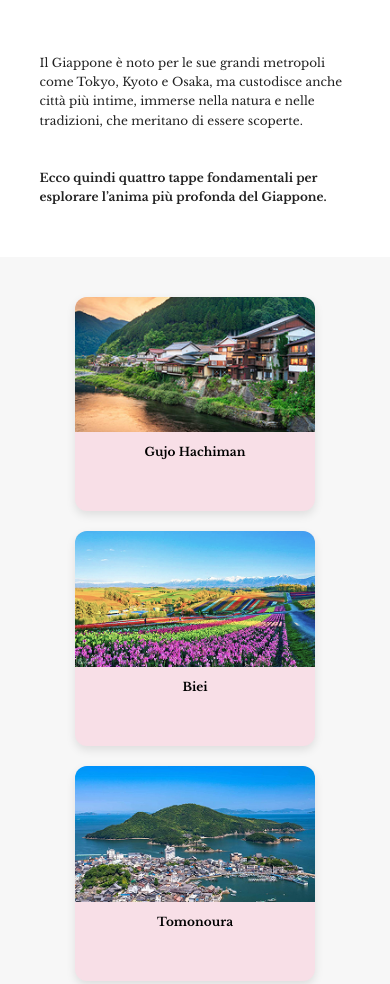
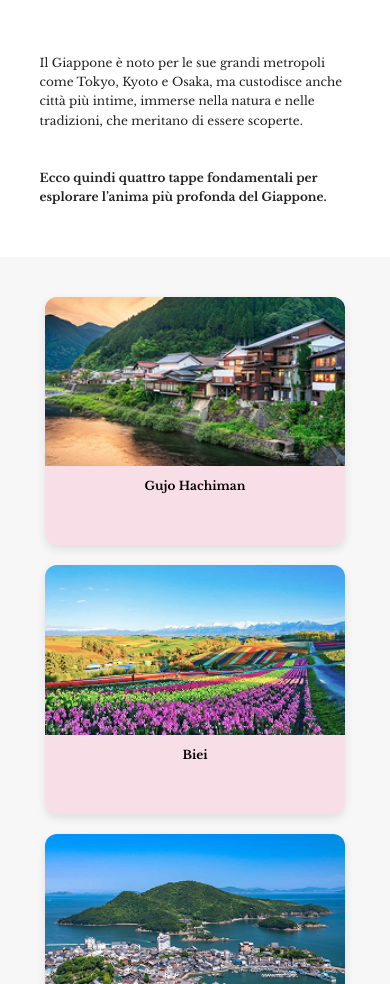
Before and after one commit to barbaramariaritabotta/DiscoveryJapan-sito-esame, a plain HTML site: page index.html in a window 390 px wide. Shown: the part 327-1311 px from the top of the page. Drawn offline with nearby package versions, Linux system fonts and the light colour scheme.

Commit message:
aggiunta di informazioni responsive alle card + meta viewport alla homepage

```diff
--- a/index.html
+++ b/index.html
@@ -2,6 +2,8 @@
 <html lang="it">
 <head>
   <meta charset="UTF-8">
+  <meta name="viewport" content="width=device-width, initial-scale=1.0">
+
   <title>DiscoveryJapan</title>
   <link rel="stylesheet" href="style.css">
 <link href="https://fonts.googleapis.com/css2?family=Libre+Baskerville:wght@400;700&display=swap" rel="stylesheet">
--- a/style.css
+++ b/style.css
@@ -434,13 +434,16 @@ nav a {
 .cards {
   display: flex;
   justify-content: center;
+  align-items: center;
   flex-wrap: wrap;
+   flex-direction: column;
   gap: 20px;
   padding: 40px;
 }
 
 .card {
-  width: 240px;
+  width: 100%;
+  max-width: 300px;
   background-color: #f8dfe7;
   border-radius: 12px;
   overflow: hidden;
```
